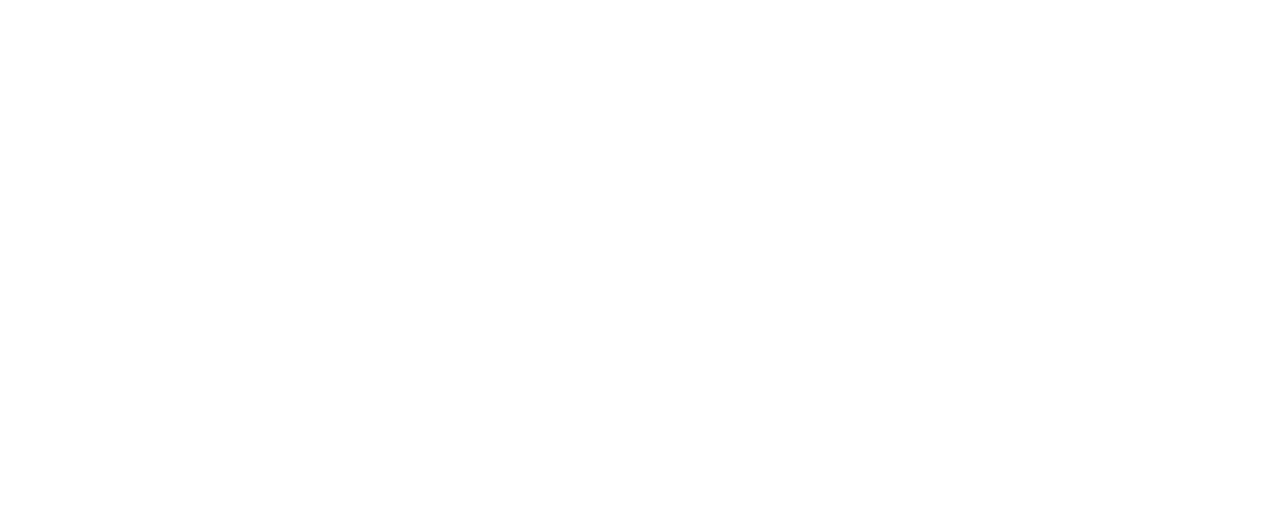
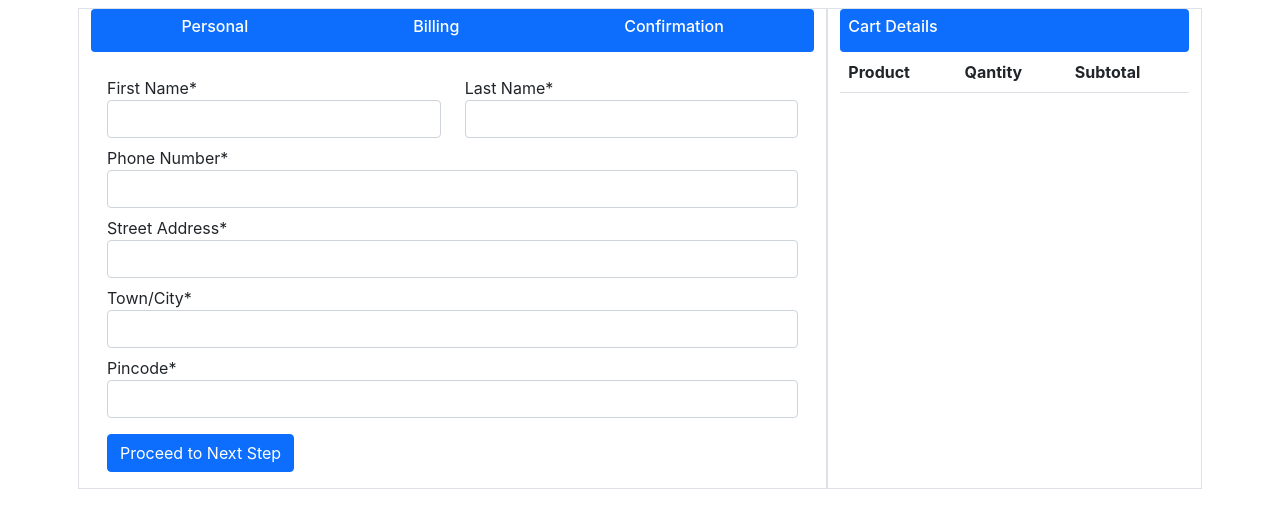
Before and after one commit to utsavuphaar/gift-gallery-project, a React app: page /checkout in a window 1280 px wide. Before the commit this address had no page. Shown: the top 528 px of the page. Built offline with nearby package versions, Linux system fonts and the light colour scheme.

Commit message:
checkout added

```diff
--- a/src/App.js
+++ b/src/App.js
@@ -6,6 +6,7 @@
 import SignUp from './Components/User/Signup.js';
 import CartItems from './Components/User/CartItems';
 import Wishlist from './Components/User/Wishlist.js';
+import Checkout from './Components/User/Checkout.js';
 
 function App() {
   return <>
@@ -14,6 +15,7 @@
       <Route path="/" element={<Product />} />
       <Route path='/viewmore' element={<ViewMore />} />
       <Route path ="/wishlist" element= {<Wishlist/>}/>
+      <Route path ="/checkout" element= {<Checkout/>}/>
       <Route path='/cartitems' element={<CartItems />} />
     </Routes>
   </>
--- /dev/null
+++ b/src/Components/User/Checkout.js
@@ -0,0 +1,78 @@
+import React, { useState } from 'react'
+import axios from "axios";
+function Checkout() {
+    const [firstName,setFirstName] = useState("")
+    const [lastName,setLastName] = useState("")
+    const [contact ,setContact] = useState("")
+    const [address,setAddress] = useState("")
+    const [city,setCity] = useState("")
+    const [pin,setPin] = useState("")
+    const status = "Order Confirmed";
+    const userId = localStorage.getItem("userId");
+    const [price,setPrice] = useState("");
+    const [quantity,setQuantity] = useState("")
+    const sendData = ()=>{
+        axios.post("http://localhost:3000/order/placeOrder",{firstName,lastName,contact,address,city,pin,status,userId,price,quantity})
+        // console.log(firstName+" "+lastName+" "+contact+" "+address+" "+city+" "+pin)
+    }
+    return (
+        <>
+            <section className='container p-2 justify-content-center row align-content-around m-auto d-flex' id='checkout-page'>
+                <div id='checkout-left' className='col-md-8 border'>
+                    <div className='bg-primary text-white p-2 justify-content-around align-content-center d-flex rounded'>
+                        <h6>Personal</h6>
+                        <h6>Billing</h6>
+                        <h6>Confirmation</h6>
+                    </div>
+                    <form>
+                        <div className='row form-group p-3'>
+                            <div className='col-md-6 mt-2'>
+                                <label>First Name*</label><br/>
+                                <input type='text' required onChange={(event)=>setFirstName(event.target.value)} className='form-control'/>
+                            </div>
+                            <div className='col-md-6 mt-2'>
+                            <label>Last Name*</label><br/>
+                                <input type='text' required  onChange={(event)=>setLastName(event.target.value)} className='form-control'/>
+                            </div>
+                            <div className='col-md-12 mt-2'>
+                            <label>Phone Number*</label><br/>
+                                <input type='number'   onChange={(event)=>setContact(event.target.value)} className='form-control'/>
+                            </div>
+                            <div className='col-md-12 mt-2'>
+                            <label>Street Address*</label><br/>
+                                <input type='text' onChange={(event)=>setAddress(event.target.value)}   className='form-control'/>
+                            </div>
+                            <div className='col-md-12 mt-2'>
+                            <label>Town/City*</label><br/>
+                                <input type='text' onChange={(event)=>setCity(event.target.value)}  className='form-control'/>
+                            </div>
+                            <div className='col-md-12 mt-2'>
+                            <label>Pincode*</label><br/>
+                                <input type='number' onChange={(event)=>setPin(event.target.value)}  className='form-control'/>
+                            </div>
+                            <div className='col-md-6 mt-2'>
+                                <button onClick={sendData} className='btn btn-primary mt-2'>Proceed to Next Step</button>
+                            </div>
+                        </div>
+                    </form>
+                </div>
+                <div id='checkout-right' className='border col-md-4'>
+                    <div className='text-white rounded container bg-primary p-2'>
+                        <h6>Cart Details</h6>
+                    </div>
+                        <table className='table'>
+                            <thead>
+                                <tr>
+                                    <th>Product</th>
+                                    <th>Qantity</th>
+                                    <th>Subtotal</th>
+                                </tr>
+                            </thead>
+                        </table>
+                </div>
+            </section>
+        </>
+    )
+}
+
+export default Checkout
--- a/src/Components/User/Product.js
+++ b/src/Components/User/Product.js
@@ -2,7 +2,7 @@
 import store from "../../Store/store"
 import { CiHeart } from "react-icons/ci";
 import { useEffect } from "react";
-import { addProductIntoCart, fetchProduct } from "../../DataSlice/ProductSlice";
+import { addProductIntoCart, addProductIntoWishlist, fetchProduct } from "../../DataSlice/ProductSlice";
 import { PiShoppingCartSimpleThin } from "react-icons/pi";
 import { AiOutlineEye } from "react-icons/ai";
 import { BiRupee } from "react-icons/bi";
@@ -22,6 +22,9 @@
     const addToCart = (productId)=>{
         dispatch(addProductIntoCart({userId:1,productId:productId}))
     }
+    const addToWishlist = (productId)=>{
+        dispatch(addProductIntoWishlist({userId:2,productId}))
+    }
     return <>
     <Link to="/cartitems"><button className="btn btn-primary">CartItems</button></Link>&nbsp;
     <Link to="/wishlist"  ><button className="btn btn-warning">Wishlist</button></Link>
@@ -31,7 +34,7 @@
                     <img width="100%" height="250px" src={product.thumbnail} />
                     <div className="d-flex position-absolute" id="buttons">
                         <div>
-                            <CiHeart style={{ width: '25px', height: '25px' }} />
+                            <CiHeart onClick={()=>addToWishlist(product.id)} style={{ width: '25px', height: '25px' }} />
                         </div>
                         <div onClick={()=>addToCart(product.id)}><PiShoppingCartSimpleThin style={{ width: '20px', height: '20px' }} /></div>
                         <div><AiOutlineEye onClick={() => viewMore(product)} style={{ width: '20px', height: '20px' }} /></div>
--- a/src/Components/User/Signup.js
+++ b/src/Components/User/Signup.js
@@ -7,7 +7,6 @@
         <div className="container-fluid d-flex justify-content-center align-items-center border main">
             <div className='row border signup'>
                 <div className='col-md-6 left border'>
-
                 </div>
                 <div className='col-md-6 right border'>
                     <h2 className='mt-5 ms-5'>Create an account</h2>
--- a/src/Components/User/ViewMore.js
+++ b/src/Components/User/ViewMore.js
@@ -113,7 +113,7 @@
         <h4>Related Products</h4>
 
         <div >
-            <div className="container border p-2 d-flex flex-wrap justify-content-around align-items-center">
+            <div className="container border p-2 " id="related-products">
                 {categoryProduct?.map((product, index) => <div key={index} id="product-box" className="m-2 p-2 border d-flex flex-column rounded position-relative">
                     <img width="100%" height="250px" src={product.thumbnail} />
                     <div className="d-flex position-absolute" id="buttons">
--- a/src/Components/User/Wishlist.js
+++ b/src/Components/User/Wishlist.js
@@ -1,6 +1,6 @@
 import React, { useEffect } from 'react'
 import { useDispatch, useSelector } from "react-redux"
-import { fetchWishList } from '../../DataSlice/ProductSlice';
+import { deleteProductFromWishList, fetchWishList, removeProductFromWishlist } from '../../DataSlice/ProductSlice';
 import { BsCart2 } from "react-icons/bs";
 import { BsCurrencyRupee } from 'react-icons/bs';
 function Wishlist() {
@@ -11,16 +11,24 @@
   },[])
 
   let products =  Object.values(wishList.flatMap(user => user.Wishlists.map(wishlist => wishlist.product)));
+  const removeItemFromWishlist = (index, productId) => {
+    if (window.confirm("Are your sure ?")) {
+        // dispatch(removeProductFromWishlist(index))
+        products.slice(index,1);
+        dispatch(deleteProductFromWishList({ userId: 2, productId }));
+    }
+}
   return (
     <section id='wishlist-section'>
       <div className='container p-4 fs-3'>Wishlist ({products.length})</div>
       <div className='d-flex flex-wrap container'>
       {products.map((product,index)=>
-      <div key={index} className='container bg-white border rounded' id='wishlist-component'>
+      <div key={index} className='container bg-white border rounded m-1' id='wishlist-component'>
           <img width="230px" height="280px" src={product.thumbnail} alt='image'/>
           <h6><BsCurrencyRupee/>{product.price}</h6>
           <p className='text-secondary m-1'>{(product.description).slice(0,50)}</p>
-          <button className='btn btn-outline-primary'><BsCart2 className='mb-2'/> Move to Cart</button>
+          <button onClick={()=>removeItemFromWishlist(index,product.id)} className='btn btn-outline-primary'>Remove</button> &nbsp;
+          <button className='btn btn-primary'><BsCart2 className='mb-2'/> Move to Cart</button>
       </div>)}
       </div>
     </section>
--- a/src/Store/store.js
+++ b/src/Store/store.js
@@ -4,7 +4,6 @@
 const store = configureStore({
    reducer:{
        Product:ProductSlice
-
    }
 })
 
```
Also changed, not shown: src/App.css (+42 -49 lines), src/Components/User/CartItems.js (+52 -50 lines), src/DataSlice/ProductSlice.js (+35 -5 lines).
